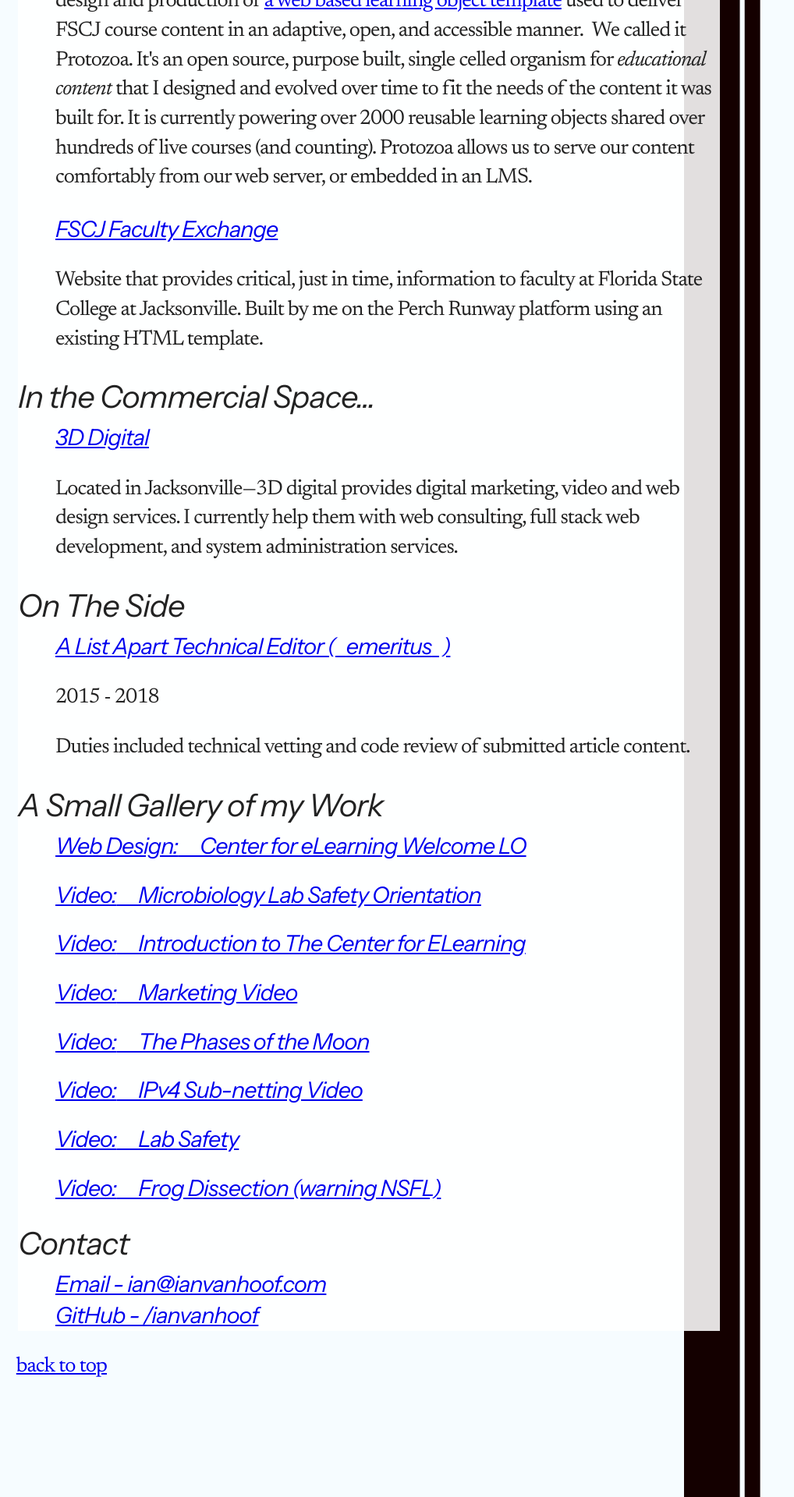
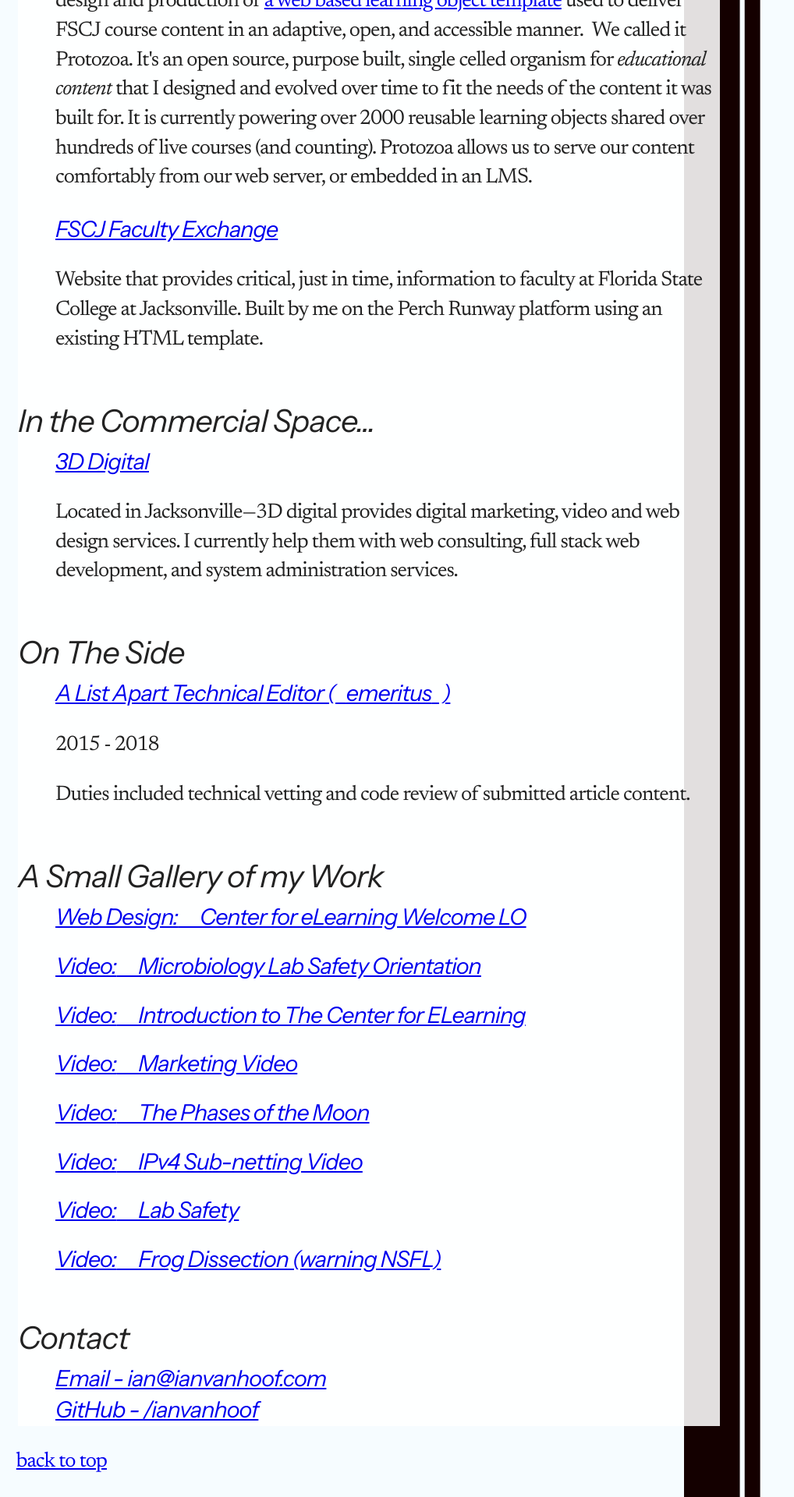
Before and after one commit to ianvanhoof/ianvanhoof.github.io, a Jekyll site: the page built from about-me.html, in a window 1280 px wide. Shown: the part 2360-4280 px from the top of the page at 78% size, without its empty margins (0-1018 px from the left). Built offline with Jekyll 4.4.1, drawn with Linux system fonts in a browser that asks for light colours.

```diff
--- a/about-me.html
+++ b/about-me.html
@@ -57,7 +57,7 @@
             </div>
         </section>
     </section>
-    <section>
+    <section class="cel-row">
         <h2>
             In Education...
         </h2>
@@ -82,7 +82,7 @@
             </p>
         </section>
     </section>
-    <section>
+    <section class="cel-row">
         <h2>
             In the Commercial Space...
         </h2>
@@ -97,7 +97,7 @@
             </p>
         </section>
     </section>
-    <section>
+    <section class="cel-row">
         <h2>
             On The Side
         </h2>
@@ -113,7 +113,7 @@
             </p>
         </section>
     </section>
-    <section>
+    <section class="cel-row">
         <h2>A Small Gallery of my Work</h2>
         <a href="https://cel.fscj.edu/welcome/">
             <h3>
```
